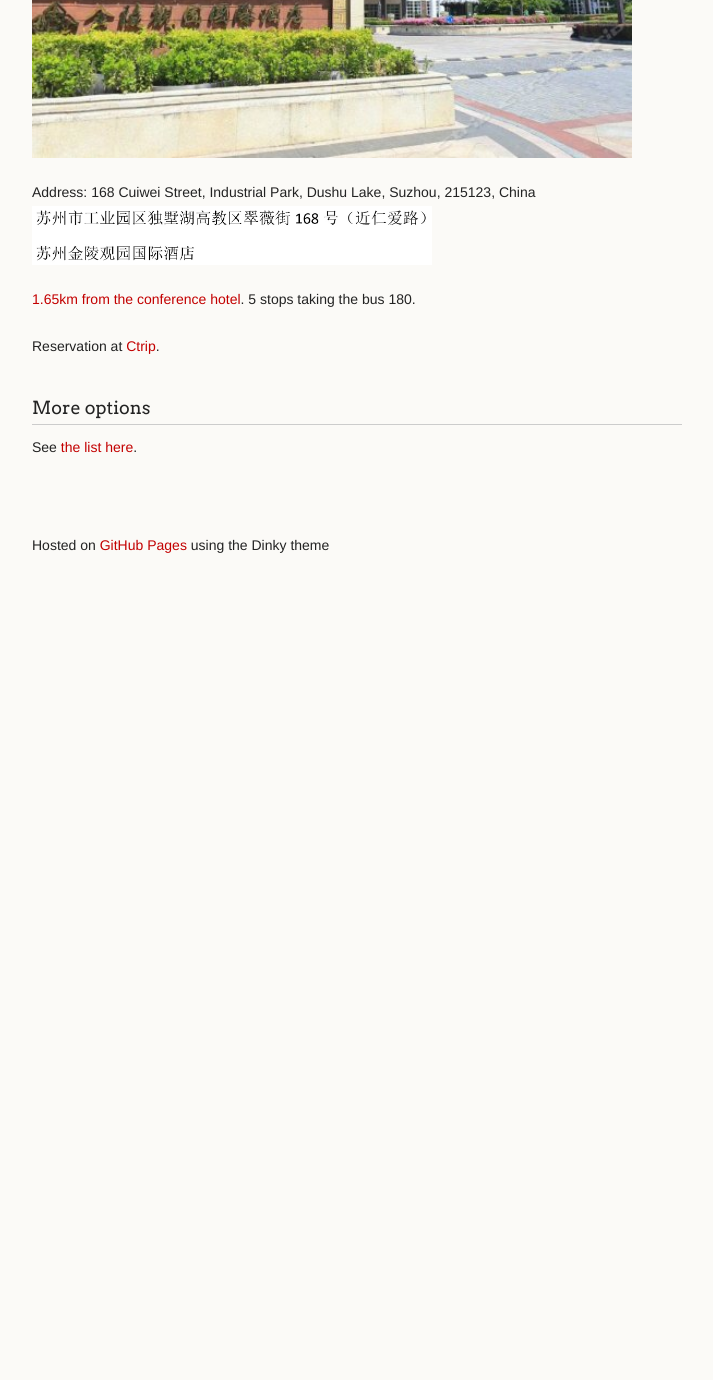
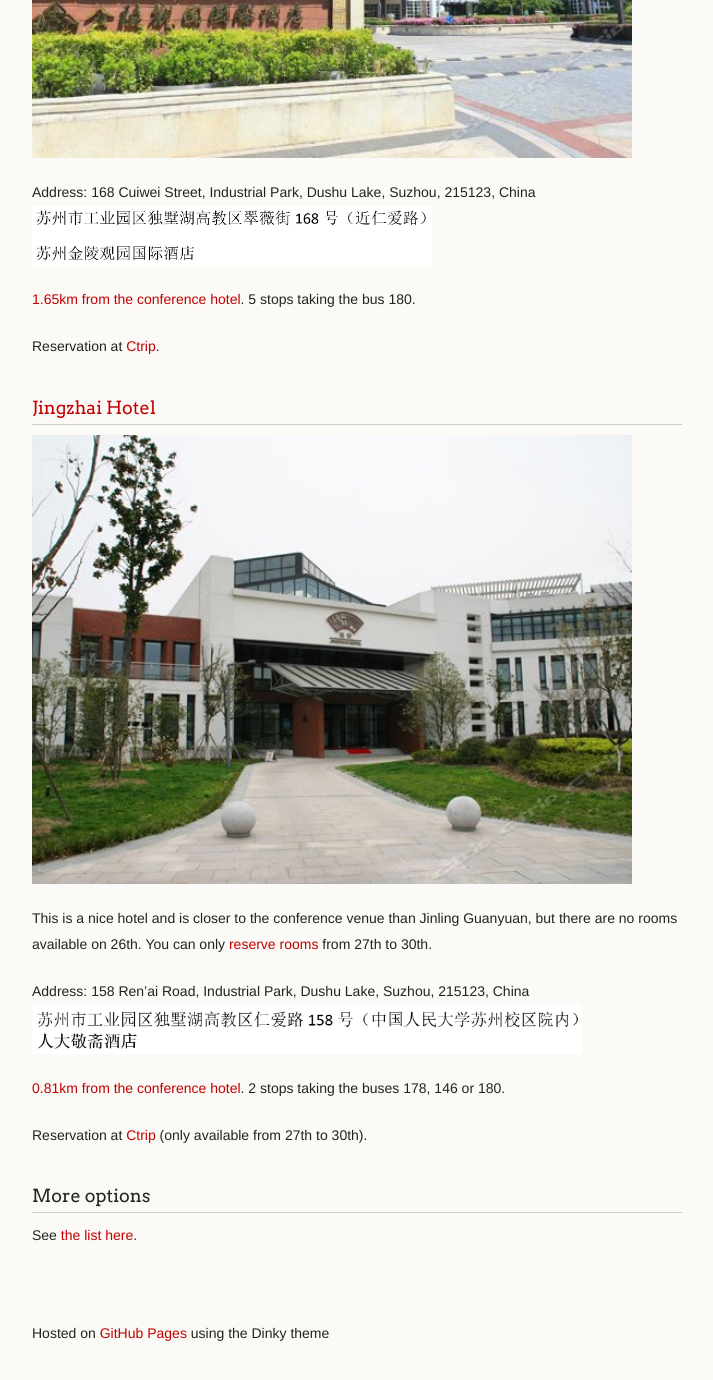
Before and after one commit to www-aplas/www-aplas.github.io, a Jekyll site: the page built from local.md, in a window 1280 px wide and 1400 px high, scrolled down 1365 px. Shown: the top 1380 px of the window, without its empty margins (278-991 px from the left). Built offline with Jekyll 4.4.1, drawn with Linux system fonts in a browser that asks for light colours; our own code applies the rules of GitHub Pages for plain Markdown files; a script that is not in the unit is left out; before the commit the page ends 1995 px from its top, so only the background shows below that.

Commit message:
Update local.md

```diff
--- a/local.md
+++ b/local.md
@@ -20,7 +20,6 @@ You can make reservation yourself at [Ctrip](http://english.ctrip.com/hotels/suz
 I have also reserved some rooms at the hotel. If you find there are no more rooms online at Ctrip, please let me know (send me email at xinyu.feng@gmail.com) and I can make reservation for you.
 
 ## Hotels
-
 In addition to the conference hotel, there are some alternatives you may consider.
 
 ### Jinling Guanyuan International Hotel
@@ -37,6 +36,21 @@ Address: 168 Cuiwei Street, Industrial Park, Dushu Lake, Suzhou, 215123, China
 
 Reservation at [Ctrip](http://english.ctrip.com/hotels/suzhou-hotel-detail-441546/jinling-guanyuan-international-hotel/?checkin=2017-11-26&checkout=2017-11-30&searchboxArg=t&hotelname=&display=Xi%E2%80%99an%20Jiaotong-Liverpool%20International%20Conference%20Center&optionId=467241&optionType=Hotel&optionName=Xi%E2%80%99an%20Jiaotong-Liverpool%20International%20Conference%20Center&lat=31.274776&lon=120.74044&city=14&label=XGCX7CeFA0WldlP7fTmIDg&salestype=0&page=1&position=3&minprice=450&mproom=2990291&mincurr=CNY&pnotax=&from_page=list&pctoken=469184d84997479e861eda51224554d1&abValue=M:33,160616_enh_lrmd:B;&link=title#ctm_ref=lst_n_1_3).
 
+### [Jingzhai Hotel](http://www.jingzhaihotel.com/)
+
+<img src="img/JingZhai.jpg" width="600">
+
+This is a nice hotel and is closer to the conference venue than Jinling Guanyuan, but there are no rooms available on 26th. You can only [reserve rooms](http://english.ctrip.com/hotels/suzhou-hotel-detail-1458397/jingzhai-hotel/?checkin=2017-11-27&checkout=2017-11-30&searchboxArg=t&hotelname=&display=Xi%E2%80%99an%20Jiaotong-Liverpool%20International%20Conference%20Center&optionId=467241&optionType=Hotel&optionName=Xi%E2%80%99an%20Jiaotong-Liverpool%20International%20Conference%20Center&lat=31.274776&lon=120.74044&city=14&label=XGCX7CeFA0WldlP7fTmIDg&salestype=0&page=1&position=2&minprice=357&mproom=20266937&mincurr=CNY&pnotax=&from_page=list&pctoken=09ab225eacf44cec8ae2fc1144a1baf8&abValue=M:33,160616_enh_lrmd:B;&link=title#ctm_ref=lst_n_1_2) from 27th to 30th.
+
+Address: 158 Ren'ai Road, Industrial Park, Dushu Lake, Suzhou, 215123, China
+<img src="img/JingZhai_Addr.jpg"
+     width="550">
+
+[0.81km from the conference hotel](https://www.google.com/maps/dir/158+Ren+Ai+Lu,+Wuzhong+Qu,+Suzhou+Shi,+Jiangsu+Sheng,+China/99+Ren+Ai+Lu,+Wuzhong+Qu,+Suzhou+Shi,+Jiangsu+Sheng,+China/@31.2756682,120.7333051,16z/data=!3m1!4b1!4m13!4m12!1m5!1m1!1s0x35b3a867f180088d:0x879bee13135ac2fa!2m2!1d120.734453!2d31.276184!1m5!1m1!1s0x35b3a85b635a2687:0x1b8094ea0803d402!2m2!1d120.741078!2d31.275359). 2 stops taking the buses 178, 146 or 180.
+
+Reservation at [Ctrip](http://english.ctrip.com/hotels/suzhou-hotel-detail-1458397/jingzhai-hotel/?checkin=2017-11-27&checkout=2017-11-30&searchboxArg=t&hotelname=&display=Xi%E2%80%99an%20Jiaotong-Liverpool%20International%20Conference%20Center&optionId=467241&optionType=Hotel&optionName=Xi%E2%80%99an%20Jiaotong-Liverpool%20International%20Conference%20Center&lat=31.274776&lon=120.74044&city=14&label=XGCX7CeFA0WldlP7fTmIDg&salestype=0&page=1&position=2&minprice=357&mproom=20266937&mincurr=CNY&pnotax=&from_page=list&pctoken=09ab225eacf44cec8ae2fc1144a1baf8&abValue=M:33,160616_enh_lrmd:B;&link=title#ctm_ref=lst_n_1_2) (only available from 27th to 30th).
+
+
 ### More options
 
 See [the list here](http://english.ctrip.com/hotels/list?city=14&checkin=11-26-2017&checkout=11-30-2017&hotelname=&searchboxArg=t&optionId=467241&optionType=Hotel&optionName=Xi%E2%80%99an%20Jiaotong-Liverpool%20International%20Conference%20Center&lat=31.274776&lon=120.74044&sort=dis0&display=Xi%E2%80%99an%20Jiaotong-Liverpool%20International%20Conference%20Center&markland=&label=XGCX7CeFA0WldlP7fTmIDg).
```
